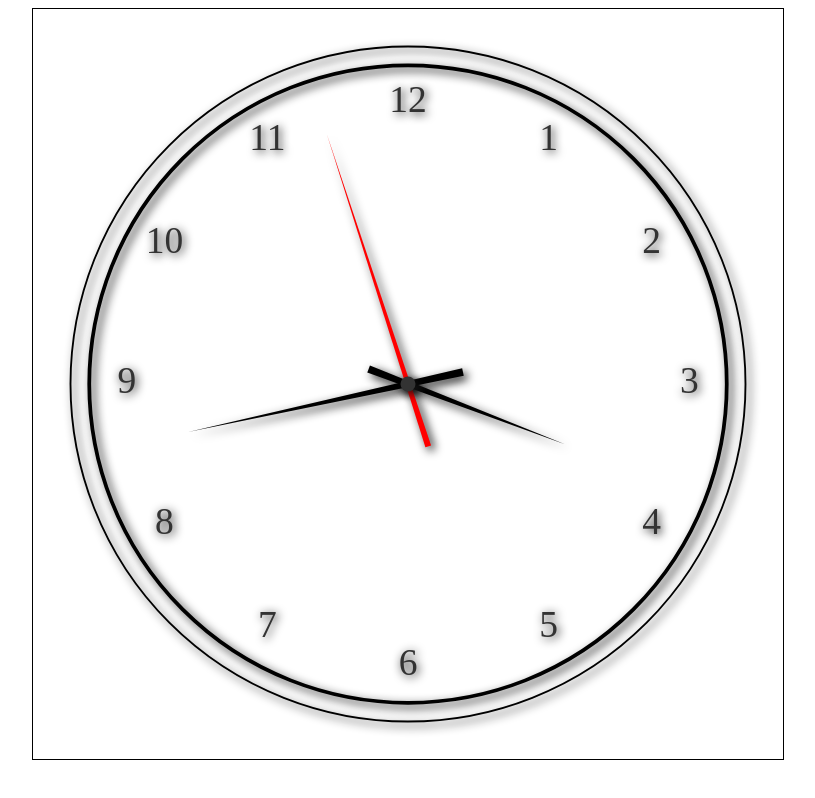
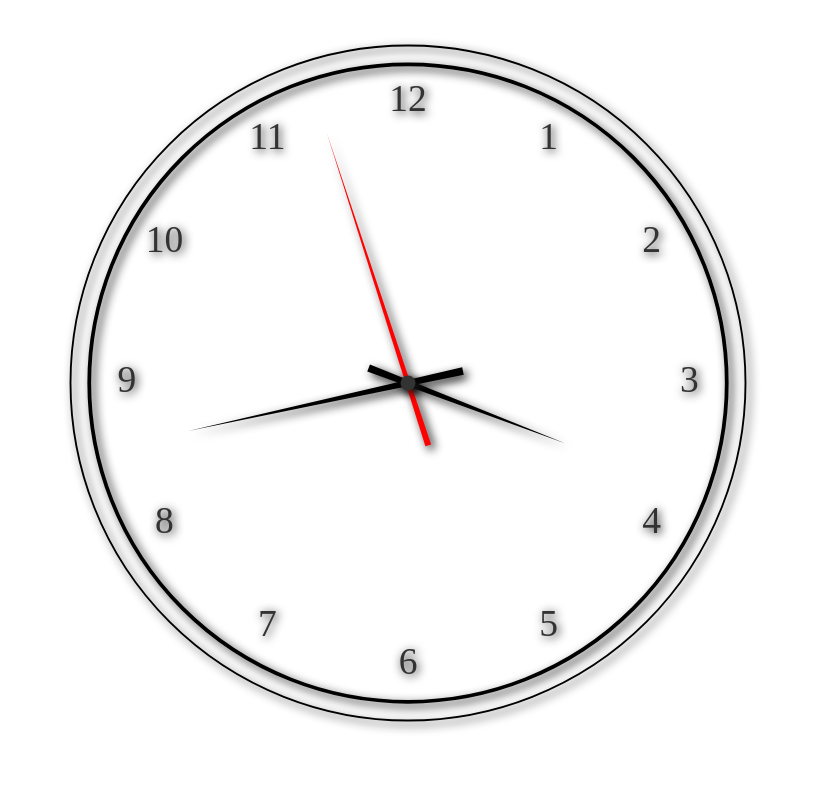
Before and after one commit to djmetzle/clock-toy, a plain HTML site: page index.html in a window 1280 px wide. Shown: the whole page, without its empty margins (232-1047 px from the left). Drawn offline with Linux system fonts and the light colour scheme.

Commit message:
Get rid of that ugly black border box

```diff
--- a/index.html
+++ b/index.html
@@ -5,9 +5,6 @@
 		<script src="clock-object.js"></script>
 		<script src="clock-face.js"></script>
 		<script src="clock.js"></script>
-		<style>
-			canvas { border: 1px solid black; }
-		</style>
 	</head>
 
 	<body onload="clock_init();">
```
